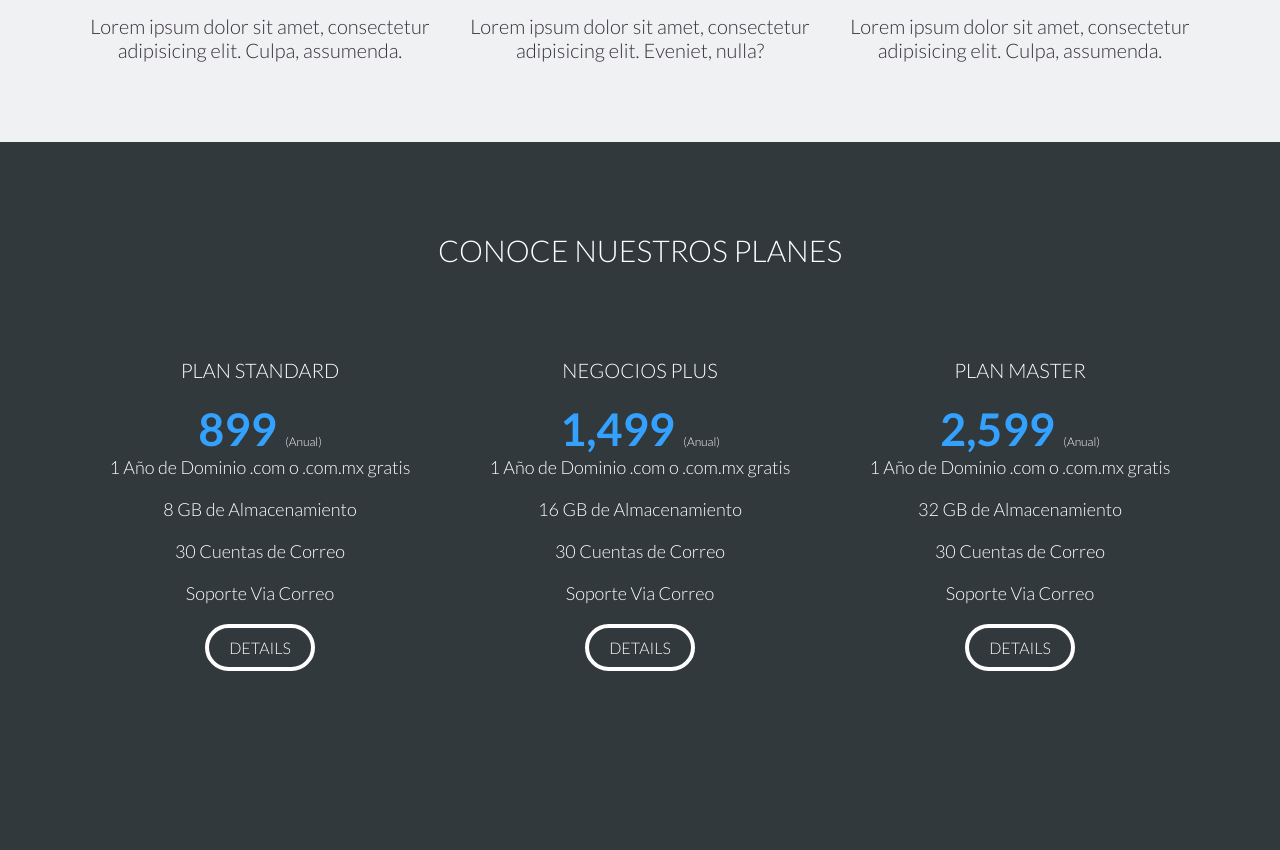
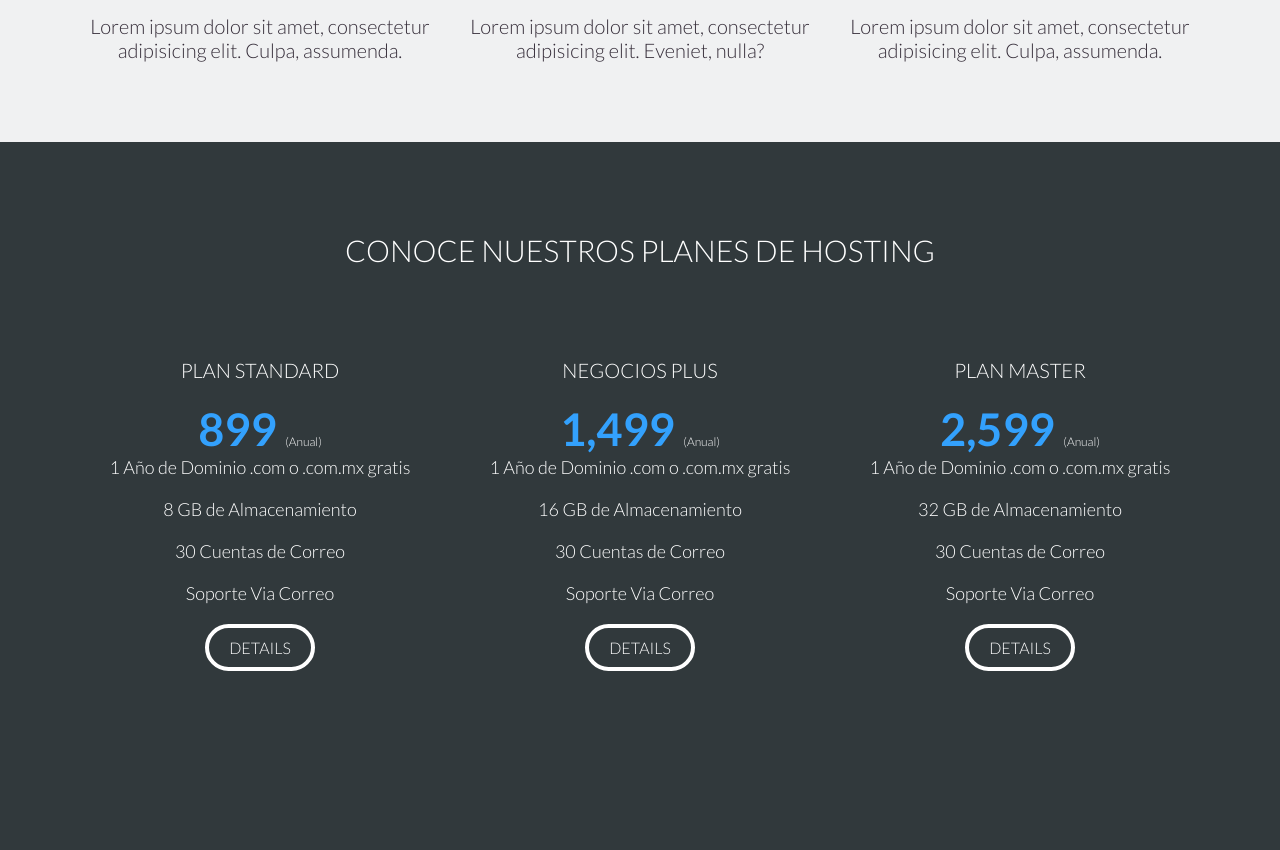
Before and after one commit to reideri/designinnweb, a PHP site: page / in a window 1280 px wide. Shown: the part 1042-1892 px from the top of the page. Run offline with PHP 8.4, Linux system fonts and the light colour scheme.

Commit message:
Cambios En Servicio

```diff
--- a/views/modules/services.view.php
+++ b/views/modules/services.view.php
@@ -1,5 +1,5 @@
 <section class="services">
-	<h2>CONOCE NUESTROS PLANES</h2>
+	<h2>CONOCE NUESTROS PLANES DE HOSTING</h2>
 	<div class="container">
 		<div class="row">
 			<div class="col-12 col-lg-4">
```
